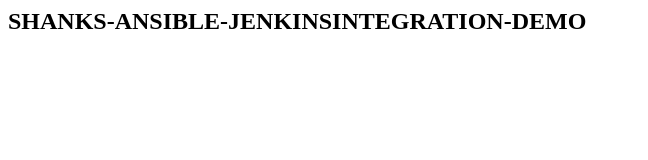
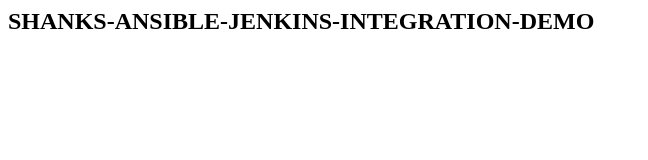
Before and after one commit to ShankarShanks/my-ansible-jenkins, a plain HTML site: page index.html in a window 1280 px wide. Shown: the whole page, without its empty margins (0-648 px from the left). Drawn offline with Linux system fonts and the light colour scheme.

Commit message:
Update index.html

```diff
--- a/index.html
+++ b/index.html
@@ -1 +1 @@
-<h2> SHANKS-ANSIBLE-JENKINSINTEGRATION-DEMO </h2>
+<h2> SHANKS-ANSIBLE-JENKINS-INTEGRATION-DEMO </h2>
```
